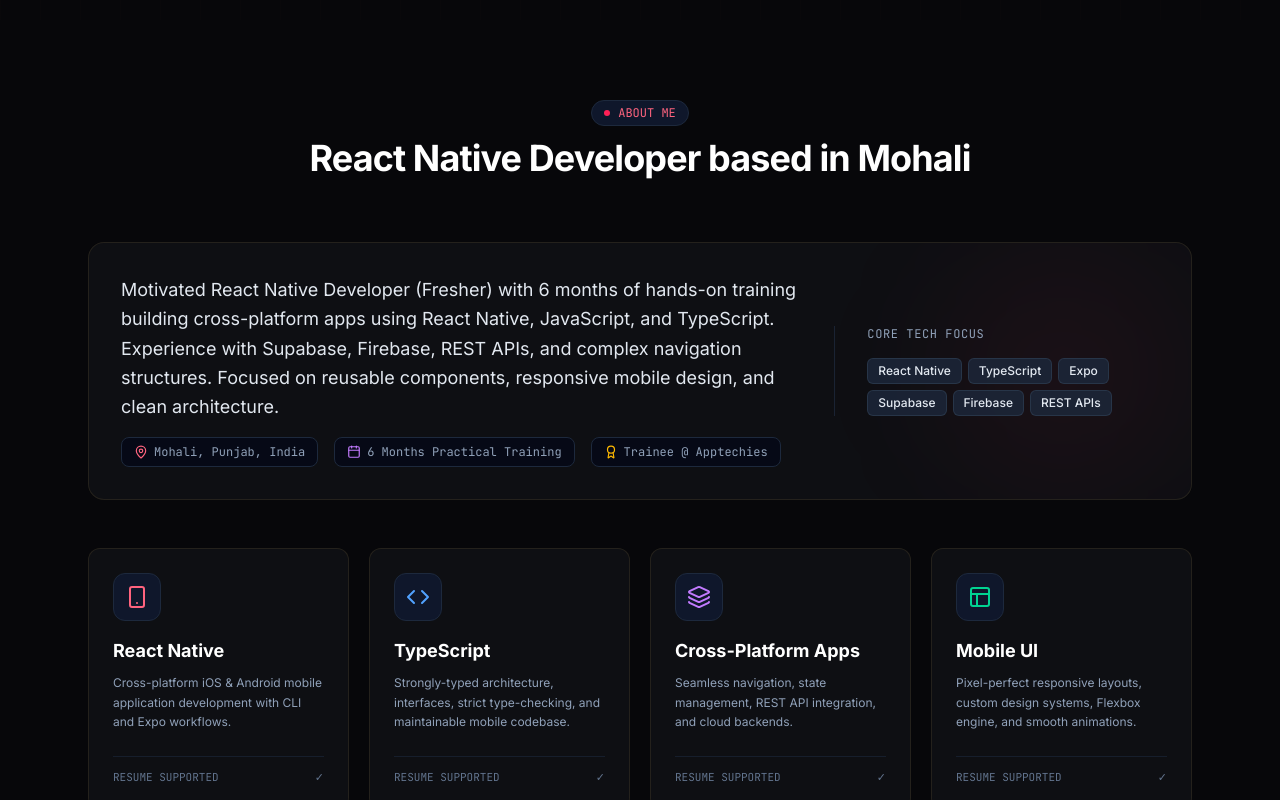
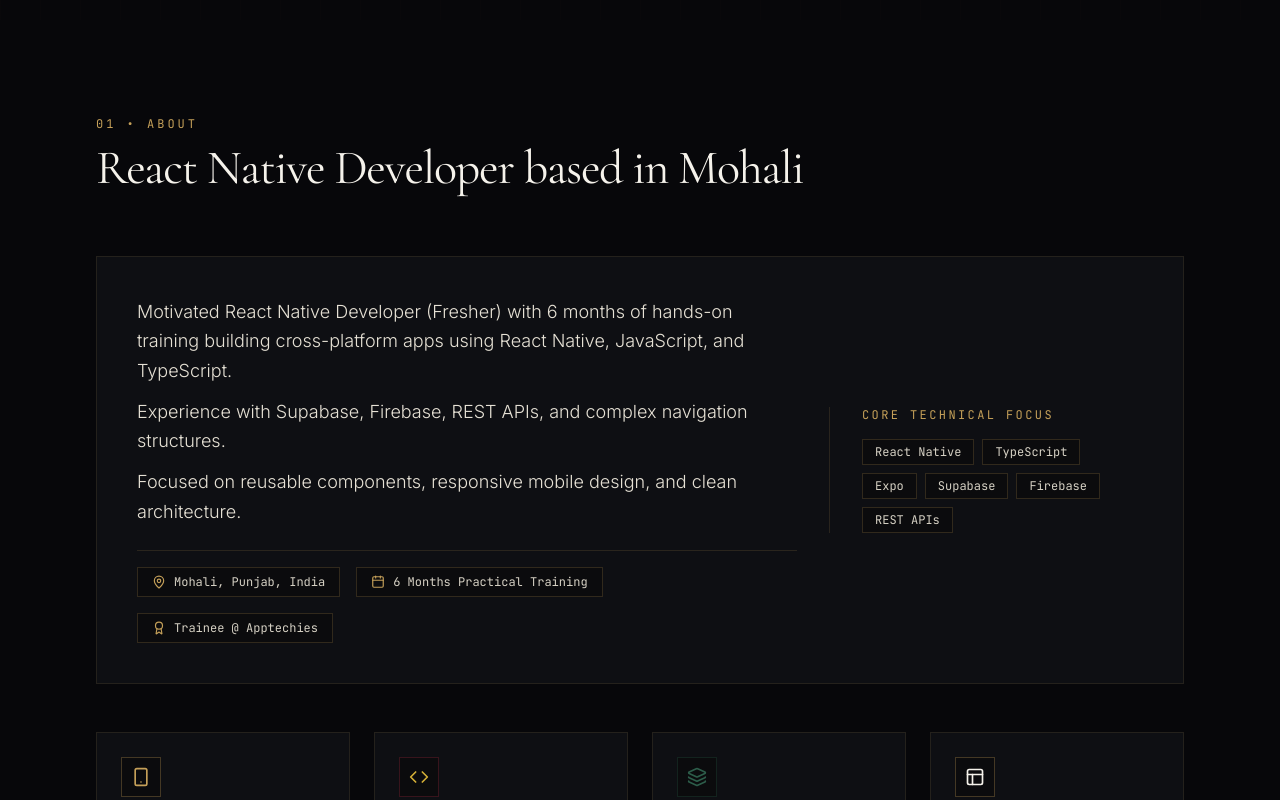
Before and after one commit to karanx7230-coder/Portfolio, a React (Vite) app: page / in a window 1280 px wide. Shown: the part 780-1580 px from the top of the page. Built offline with nearby package versions, Linux system fonts and the light colour scheme.

Commit message:
refactor: update About section with scroll-linked reveal and revised summary text

```diff
--- a/src/components/About.tsx
+++ b/src/components/About.tsx
@@ -8,100 +8,107 @@ const highlightCards = [
     icon: Smartphone,
     title: 'React Native',
     description: 'Cross-platform iOS & Android mobile application development with CLI and Expo workflows.',
-    color: 'from-rose-500/20 to-rose-600/5',
-    borderColor: 'group-hover:border-rose-500/40',
-    iconColor: 'text-rose-400'
+    accent: 'border-[#C5A059]/30 text-[#C5A059]'
   },
   {
     icon: Code,
     title: 'TypeScript',
     description: 'Strongly-typed architecture, interfaces, strict type-checking, and maintainable mobile codebase.',
-    color: 'from-blue-500/20 to-blue-600/5',
-    borderColor: 'group-hover:border-blue-500/40',
-    iconColor: 'text-blue-400'
+    accent: 'border-[#7A2234]/40 text-[#D4AF37]'
   },
   {
     icon: Layers,
     title: 'Cross-Platform Apps',
     description: 'Seamless navigation, state management, REST API integration, and cloud backends.',
-    color: 'from-purple-500/20 to-purple-600/5',
-    borderColor: 'group-hover:border-purple-500/40',
-    iconColor: 'text-purple-400'
+    accent: 'border-[#1E4738]/40 text-[#2D5D4A]'
   },
   {
     icon: Layout,
     title: 'Mobile UI',
     description: 'Pixel-perfect responsive layouts, custom design systems, Flexbox engine, and smooth animations.',
-    color: 'from-emerald-500/20 to-emerald-600/5',
-    borderColor: 'group-hover:border-emerald-500/40',
-    iconColor: 'text-emerald-400'
+    accent: 'border-[#C5A059]/30 text-[#F5F2EB]'
   }
 ];
 
 export const About: React.FC = () => {
+  // Line-by-line scroll animated reveal for summary text
+  const summarySentences = PERSONAL_INFO.summary.match(/[^.!?]+[.!?]+/g) || [PERSONAL_INFO.summary];
+
   return (
-    <section id="about" className="py-20 relative scroll-mt-16">
-      <div className="max-w-6xl mx-auto px-4 sm:px-6">
+    <section id="about" className="py-24 relative scroll-mt-16">
+      <div className="max-w-6xl mx-auto px-6 sm:px-8">
 
-        {/* Section Header */}
-        <div className="flex flex-col items-center text-center mb-16">
-          <motion.div
-            initial={{ opacity: 0, y: 15 }}
+        {/* Section Title */}
+        <div className="flex flex-col items-start mb-16">
+          <motion.span
+            initial={{ opacity: 0, y: 10 }}
             whileInView={{ opacity: 1, y: 0 }}
             viewport={{ once: true }}
-            transition={{ duration: 0.5 }}
-            className="inline-flex items-center gap-2 px-3 py-1 rounded-full bg-slate-900 border border-slate-800 text-rose-400 text-xs font-mono mb-3"
+            transition={{ duration: 0.6 }}
+            className="text-xs font-mono uppercase tracking-[0.25em] text-[#C5A059] mb-3"
           >
-            <span className="w-1.5 h-1.5 rounded-full bg-rose-500"></span>
-            <span>ABOUT ME</span>
-          </motion.div>
+            01 • ABOUT
+          </motion.span>
 
           <motion.h2
             initial={{ opacity: 0, y: 15 }}
             whileInView={{ opacity: 1, y: 0 }}
             viewport={{ once: true }}
-            transition={{ duration: 0.5, delay: 0.1 }}
-            className="text-3xl sm:text-4xl font-extrabold text-white tracking-tight"
+            transition={{ duration: 0.7, delay: 0.1 }}
+            className="font-serif text-3xl sm:text-5xl font-normal text-[#F5F2EB] tracking-tight"
           >
             React Native Developer based in Mohali
           </motion.h2>
         </div>
 
-        {/* Top Brief Summary Row */}
+        {/* Top Brief Summary Box with Line-by-Line Scroll Reveal */}
         <motion.div
           initial={{ opacity: 0, y: 20 }}
           whileInView={{ opacity: 1, y: 0 }}
-          viewport={{ once: true }}
-          transition={{ duration: 0.6 }}
-          className="glass-card rounded-2xl p-6 sm:p-8 mb-12 border border-slate-800/80 bg-slate-900/60 relative overflow-hidden"
+          viewport={{ once: true, margin: '-50px' }}
+          transition={{ duration: 0.8 }}
+          className="glass-card rounded-none p-8 sm:p-10 mb-12 border border-[#C5A059]/20 bg-[#121317]/80 relative overflow-hidden"
         >
-          <div className="absolute top-0 right-0 w-64 h-64 bg-rose-500/5 rounded-full blur-3xl pointer-events-none" />
+          <div className="grid grid-cols-1 lg:grid-cols-12 gap-8 items-center">
+            <div className="lg:col-span-8">
 
-          <div className="grid grid-cols-1 md:grid-cols-12 gap-8 items-center relative z-10">
-            <div className="md:col-span-8">
-              <p className="text-slate-200 text-base sm:text-lg leading-relaxed mb-4">
-                {PERSONAL_INFO.summary}
-              </p>
-              <div className="flex flex-wrap gap-4 text-xs font-mono text-slate-400">
-                <span className="flex items-center gap-1.5 bg-slate-950/60 px-3 py-1.5 rounded-lg border border-slate-800">
-                  <MapPin className="w-3.5 h-3.5 text-rose-400" /> {PERSONAL_INFO.location}
+              {/* Animated Text Reveal */}
+              <div className="space-y-3 mb-6">
+                {summarySentences.map((sentence, idx) => (
+                  <motion.p
+                    key={idx}
+                    initial={{ opacity: 0, y: 12 }}
+                    whileInView={{ opacity: 1, y: 0 }}
+                    viewport={{ once: true }}
+                    transition={{ duration: 0.7, delay: idx * 0.2 }}
+                    className="text-[#E6E1D5] text-base sm:text-lg leading-relaxed font-light"
+                  >
+                    {sentence.trim()}
+                  </motion.p>
+                ))}
+              </div>
+
+              {/* Verified Metadata Tags */}
+              <div className="flex flex-wrap gap-4 text-xs font-mono text-[#9C968A] pt-4 border-t border-[#C5A059]/15">
+                <span className="flex items-center gap-2 bg-[#0B0B0D] px-3.5 py-1.5 border border-[#C5A059]/20 text-[#D6D1C4]">
+                  <MapPin className="w-3.5 h-3.5 text-[#C5A059]" /> {PERSONAL_INFO.location}
                 </span>
-                <span className="flex items-center gap-1.5 bg-slate-950/60 px-3 py-1.5 rounded-lg border border-slate-800">
-                  <Calendar className="w-3.5 h-3.5 text-purple-400" /> 6 Months Practical Training
+                <span className="flex items-center gap-2 bg-[#0B0B0D] px-3.5 py-1.5 border border-[#C5A059]/20 text-[#D6D1C4]">
+                  <Calendar className="w-3.5 h-3.5 text-[#C5A059]" /> 6 Months Practical Training
                 </span>
-                <span className="flex items-center gap-1.5 bg-slate-950/60 px-3 py-1.5 rounded-lg border border-slate-800">
-                  <Award className="w-3.5 h-3.5 text-amber-400" /> Trainee @ Apptechies
+                <span className="flex items-center gap-2 bg-[#0B0B0D] px-3.5 py-1.5 border border-[#C5A059]/20 text-[#D6D1C4]">
+                  <Award className="w-3.5 h-3.5 text-[#C5A059]" /> Trainee @ Apptechies
                 </span>
               </div>
             </div>
 
-            <div className="md:col-span-4 flex flex-col gap-3 justify-center border-t md:border-t-0 md:border-l border-slate-800/80 pt-6 md:pt-0 md:pl-8">
-              <div className="text-xs font-mono text-slate-400 uppercase tracking-wider mb-1">Core Tech Focus</div>
-              <div className="flex flex-wrap gap-1.5">
+            <div className="lg:col-span-4 flex flex-col gap-4 border-t lg:border-t-0 lg:border-l border-[#C5A059]/15 pt-6 lg:pt-0 lg:pl-8">
+              <span className="text-xs font-mono uppercase tracking-[0.2em] text-[#C5A059]">Core Technical Focus</span>
+              <div className="flex flex-wrap gap-2">
                 {['React Native', 'TypeScript', 'Expo', 'Supabase', 'Firebase', 'REST APIs'].map((tag) => (
                   <span
                     key={tag}
-                    className="px-2.5 py-1 rounded-md text-xs font-medium bg-slate-800/80 text-slate-200 border border-slate-700/60"
+                    className="px-3 py-1 text-xs font-mono bg-[#0B0B0D] text-[#D6D1C4] border border-[#C5A059]/20"
                   >
                     {tag}
                   </span>
@@ -111,8 +118,8 @@ export const About: React.FC = () => {
           </div>
         </motion.div>
 
-        {/* Small Cards Grid */}
-        <div className="grid grid-cols-1 sm:grid-cols-2 lg:grid-cols-4 gap-5">
+        {/* Small Highlight Cards Grid */}
+        <div className="grid grid-cols-1 sm:grid-cols-2 lg:grid-cols-4 gap-6">
           {highlightCards.map((card, idx) => {
             const Icon = card.icon;
             return (
@@ -121,26 +128,23 @@ export const About: React.FC = () => {
                 initial={{ opacity: 0, y: 20 }}
                 whileInView={{ opacity: 1, y: 0 }}
                 viewport={{ once: true }}
-                transition={{ duration: 0.5, delay: idx * 0.1 }}
-                className={`group glass-card glass-card-hover rounded-xl p-6 relative overflow-hidden flex flex-col justify-between border border-slate-800/80 ${card.borderColor}`}
+                transition={{ duration: 0.6, delay: idx * 0.1 }}
+                className="group glass-card glass-card-hover rounded-none p-6 flex flex-col justify-between border border-[#C5A059]/15"
               >
-                {/* Background Gradient Fill on hover */}
-                <div className={`absolute inset-0 bg-gradient-to-br ${card.color} opacity-0 group-hover:opacity-100 transition-opacity duration-300 pointer-events-none`} />
-
                 <div>
-                  <div className={`w-12 h-12 rounded-xl bg-slate-900 border border-slate-800 flex items-center justify-center mb-4 ${card.iconColor} group-hover:scale-110 transition-transform duration-300`}>
-                    <Icon className="w-6 h-6" />
+                  <div className={`w-10 h-10 rounded-none bg-[#0B0B0D] border ${card.accent} flex items-center justify-center mb-5`}>
+                    <Icon className="w-5 h-5" />
                   </div>
-                  <h3 className="text-lg font-bold text-white mb-2 group-hover:text-rose-300 transition-colors">
+                  <h3 className="font-serif text-xl font-normal text-[#F5F2EB] mb-2 group-hover:text-[#C5A059] transition-colors">
                     {card.title}
                   </h3>
-                  <p className="text-xs text-slate-400 leading-relaxed">
+                  <p className="text-xs text-[#9C968A] leading-relaxed font-light">
                     {card.description}
                   </p>
                 </div>
 
-                <div className="mt-6 pt-3 border-t border-slate-800/60 flex items-center justify-between text-[11px] font-mono text-slate-500 group-hover:text-slate-300">
-                  <span>RESUME SUPPORTED</span>
+                <div className="mt-8 pt-3 border-t border-[#C5A059]/15 flex items-center justify-between text-[10px] font-mono text-[#9C968A]">
+                  <span className="uppercase tracking-wider">RESUME SUPPORTED</span>
                   <span>✓</span>
                 </div>
               </motion.div>
```
